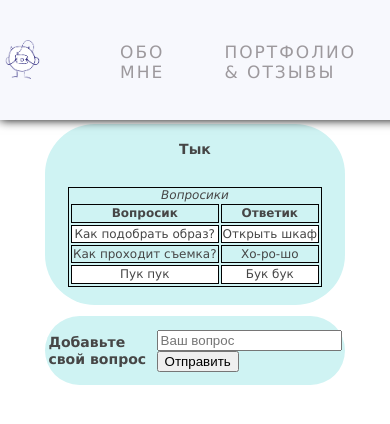
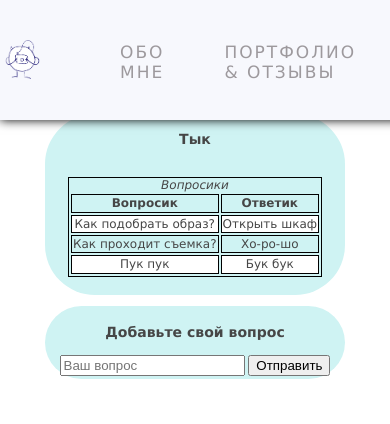
Before and after one commit to sad-bkt/portfolio-2, a Django app: page /FAQ in a window 390 px wide. Shown: the top 424 px of the page. Run offline with Django 3.2, Linux system fonts and the light colour scheme.

Commit message:
lab 4 ended, lab 3 in process

```diff
--- a/main/static/CSS/style.css
+++ b/main/static/CSS/style.css
@@ -10,7 +10,7 @@ body {
 }
 
 main {
-    margin-top: 80px;
+    margin-top: 70px;
 }
 
 header {
@@ -69,7 +69,7 @@ header {
 }
 
 .active {
-    border-bottom: 4px solid black;
+    border-bottom: 2px solid black;
 }
 
 .menu a.current {
@@ -119,6 +119,12 @@ header {
     }
 }
 
+@media only screen and (max-width: 500px) {
+    section {
+        display: none;
+    }
+}
+
 .contacts {
     display: flex;
     justify-content: space-around;
@@ -165,7 +171,7 @@ section {
     background: -moz-default-background-color;
 }
 
-.portfolio, .registration-form, .section-tariffs, .FAQ {
+.portfolio, .registration-form, .section-tariffs, .FAQ, .question {
     flex-direction: column;
 }
 
--- a/main/static/js/active.js
+++ b/main/static/js/active.js
@@ -13,11 +13,7 @@
 */
 window.addEventListener('load', function() {
     let menu = document.getElementsByClassName("menu-a");
-    // let menu = header.getElementsByTagName("a");
-    console.log(menu)
-    console.log("sad")
     for (let i = 0; i < menu.length; i++) {
-        console.log(menu[i].href)
         if (menu[i].href === window.location.href) {
             menu[i].classList.add("active");
         }
```
